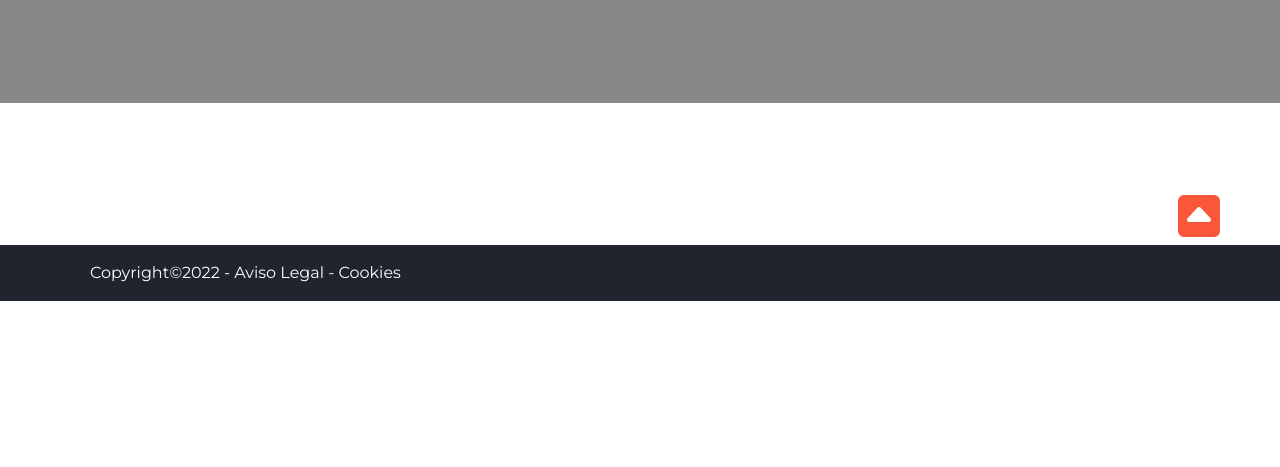
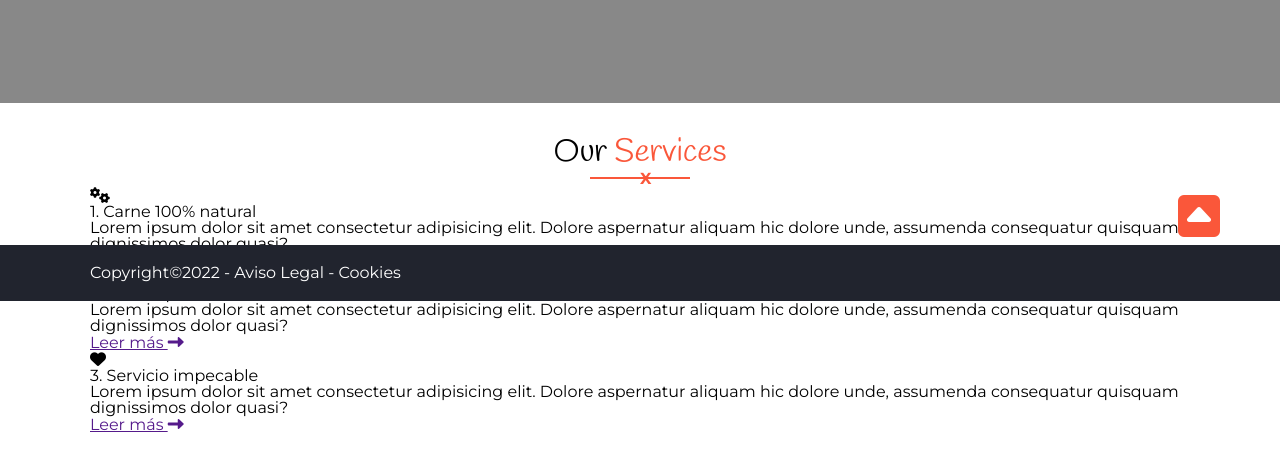
Before and after one commit to E5dran/hamburgueseria, a plain HTML site: page index.html in a window 1280 px wide. Shown: the part 499-966 px from the top of the page. Before the commit the page ends 800 px from the top, so only its background shows below. Drawn offline with Linux system fonts and the light colour scheme.

Commit message:
layout y css de section our services

```diff
--- a/css/style.css
+++ b/css/style.css
@@ -193,9 +193,46 @@ header nav .container .menu li :is(a:hover, .activo) {
     font-size: 2em;
 }
 
+/* fin hero */
+
+/* inicio ourservices */
+
+main section {
+    padding: 2.125em 1.5em;
+}
+
+main section h2 {
+    color: black;
+    font-family: var(--fuentetitulos);
+    font-size: 2em;
+    text-align: center;
+}
+
+main section h2 span {
+    color: var(--colorprincipal);
+}
+
+main section .underline {
+    position: relative;
+    width: 6.250em;
+    margin: 0 auto;
+    color: var(--colorprincipal);
+    font-weight: 700;
+    text-align: center;
+}
+
+main section .underline span {
+    position: absolute;
+    top: -0.4em;
+}
+
+main section .underline hr {
+    border-color: var(--colorprincipal);
+}
 
 
-/* inicio footer */
+
+/* final ourservices */
 
 /* inicio footer */
 
--- a/index.html
+++ b/index.html
@@ -89,6 +89,63 @@
 
         <main>
 
+            <section id="ourservices">
+
+                <div class="container">
+                    <h2>Our <span>Services</span></h2>
+                    <div class="underline">
+                        <hr noshade="noshade">
+                        <span>X</span>
+                    </div>
+                    <div class="grid">
+
+                        <article>
+                            <div>
+                                <i class="fa-solid fa-cogs"></i>
+                            </div>
+                            <h3>1. Carne 100% natural</h3>
+                            <p>Lorem ipsum dolor sit amet consectetur adipisicing elit. Dolore aspernatur aliquam hic
+                                dolore unde, assumenda consequatur quisquam dignissimos dolor quasi?
+                            </p>
+                            <a href="" class="enlace">
+                                Leer más
+                                <i class="fa-solid fa-long-arrow-alt-right"></i>
+                            </a>
+                        </article>
+
+                        <article>
+                            <div>
+                                <i class="fa-solid fa-truck"></i>
+                            </div>
+                            <h3>2. Cocina postmoderna</h3>
+                            <p>Lorem ipsum dolor sit amet consectetur adipisicing elit. Dolore aspernatur aliquam hic
+                                dolore unde, assumenda consequatur quisquam dignissimos dolor quasi?
+                            </p>
+                            <a href="" class="enlace">
+                                Leer más
+                                <i class="fa-solid fa-long-arrow-alt-right"></i>
+                            </a>
+                        </article>
+
+                        <article>
+                            <div>
+                                <i class="fa-solid fa-heart"></i>
+                            </div>
+                            <h3>3. Servicio impecable</h3>
+                            <p>Lorem ipsum dolor sit amet consectetur adipisicing elit. Dolore aspernatur aliquam hic
+                                dolore unde, assumenda consequatur quisquam dignissimos dolor quasi?
+                            </p>
+                            <a href="" class="enlace">
+                                Leer más
+                                <i class="fa-solid fa-long-arrow-alt-right"></i>
+                            </a>
+                        </article>
+
+                    </div>
+                </div>
+
+            </section>
+
         </main>
 
         <footer>
```
